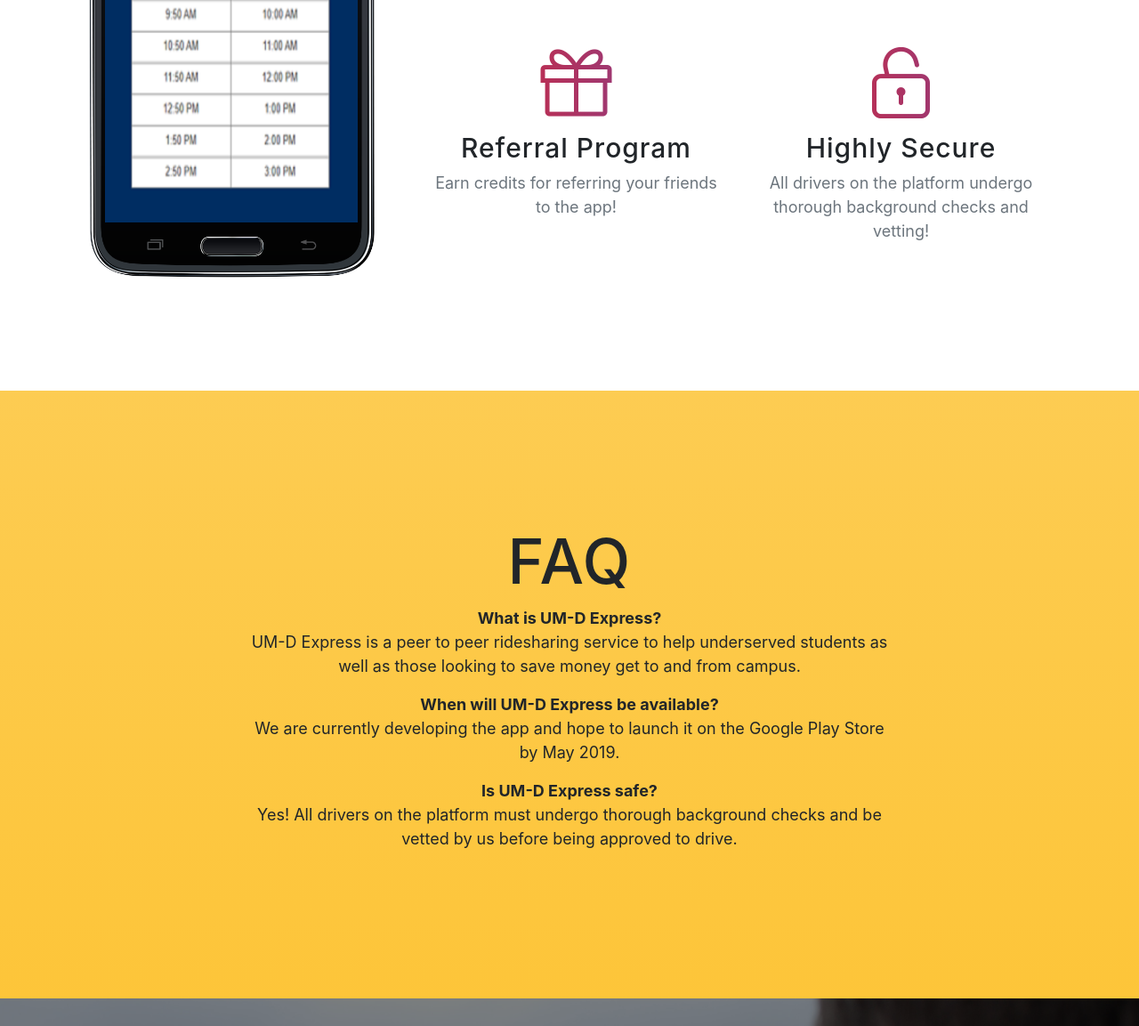
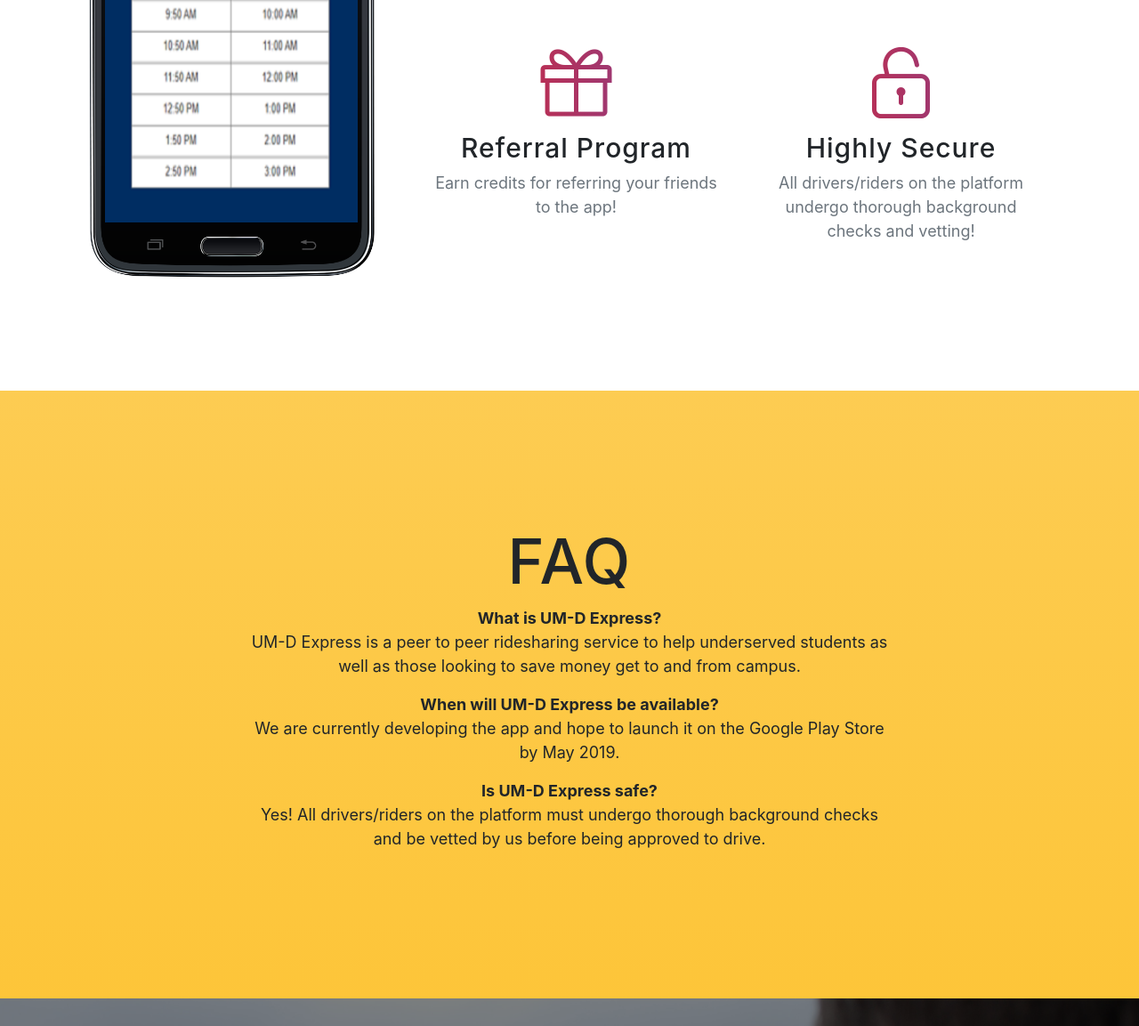
Before and after one commit to UM-DExpress/UM-DExpress.github.io, a website with bundled scripts: page index.html in a window 1280 px wide. Shown: the part 1949-3102 px from the top of the page at 89% size. Built offline with nearby package versions, Linux system fonts and the light colour scheme; a web font is replaced by a local one.

Commit message:
Update index.html

```diff
--- a/index.html
+++ b/index.html
@@ -153,7 +153,7 @@
                   <div class="feature-item">
                     <i class="icon-lock-open text-primary"></i>
                     <h3>Highly Secure</h3>
-                    <p class="text-muted">All drivers on the platform undergo thorough background checks and vetting!</p>
+                    <p class="text-muted">All drivers/riders on the platform undergo thorough background checks and vetting!</p>
                   </div>
                 </div>
               </div>
@@ -184,7 +184,7 @@
 
 <p><strong>Is UM-D Express safe?</strong>
   <br />
-  Yes! All drivers on the platform must undergo thorough background checks and be vetted by us before being approved to drive.</p>
+  Yes! All drivers/riders on the platform must undergo thorough background checks and be vetted by us before being approved to drive.</p>
 </div>
 
           </div>
```
